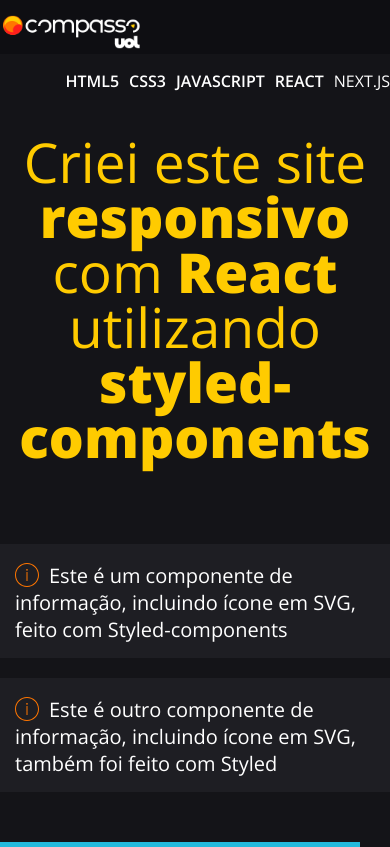
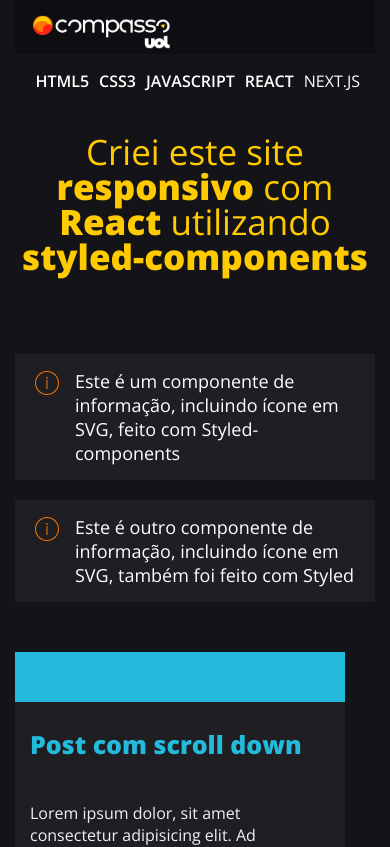
Before and after one commit to T14g/desafio-react, a React (Create React App) app: page / in a window 390 px wide. Shown: the top 847 px of the page. Built offline with nearby package versions, Linux system fonts and the light colour scheme.

Commit message:
Mobile styles for Header, info, title

```diff
--- a/src/App.styles.jsx
+++ b/src/App.styles.jsx
@@ -2,6 +2,7 @@ import styled from "styled-components";
 
 export const Container = styled.div`
     font-family: 'Open Sans', sans-serif;
+    padding: 0 15px;
     background: ${props => props.theme.body};
     color: ${props => props.lights ? '#000' : '#fff'};
 `
@@ -14,6 +15,11 @@ export const MainTitle = styled.h1`
     font-size: 55px;
     line-height: 1;
     color: ${props => props.theme.h1};
+
+    @media(max-width: 989px){
+        max-width: 606px;
+        font-size: 35px;
+    }
 `
 
 export const Strong = styled.strong`
--- a/src/components/header/header.styles.jsx
+++ b/src/components/header/header.styles.jsx
@@ -7,6 +7,7 @@ export const HeaderContainer = styled.header`
 export const InnerContainer = styled.div`
     max-width: 1200px;
     margin: 0 auto;
+    padding: 0 15px;
 
     &::after{
         display: table:
--- a/src/components/info/info.styles.jsx
+++ b/src/components/info/info.styles.jsx
@@ -1,18 +1,26 @@
 import styled from "styled-components";
 
 export const InfoContainer = styled.div`
-    max-width: 952px;
+    max-width: 880px;
     text-align:center;
     margin: 0 auto 20px;
     background: ${props => props.theme.infoBlock};
     padding: 15px;
     font-size: 20px;
     text-align: left;
+    padding-left: 60px;
+    position: relative;
 
     svg{
         margin-right: 10px;
-        position: relative;
-        top: 4px;
+        position: absolute;
+        top: 17px;
+        left: 20px;
+    }
+
+    @media(max-width: 989px){
+        max-width: 580px;
+        font-size: 18px;
     }
 `
 export const SVG = (() => (
--- a/src/components/modal/modal.styles.jsx
+++ b/src/components/modal/modal.styles.jsx
@@ -25,6 +25,18 @@ export const ModalContainer = styled.div`
         content: "";
         clear: both;
     }
+
+    @media(max-width: 989px){
+        max-width: 620px;
+    }
+
+    @media(max-width: 676px){
+        max-width: 400px;
+    }
+
+    @media(max-width: 450px){
+        max-width: 265px;
+    }
 `
 
 export const ModalTitle = styled.h2`
@@ -32,6 +44,14 @@ export const ModalTitle = styled.h2`
     margin: 7px 0;
     color: ${props => props.theme.modalText};
     font-family: ${fontFamily};
+
+    @media(max-width: 676px){
+        font-size: 35px;
+    }
+
+    @media(max-width: 450px){
+        font-size: 25px;
+    }
 `
 
 export const ModalContent = styled.div`
@@ -39,6 +59,14 @@ export const ModalContent = styled.div`
     font-size: 20px;
     color: ${props => props.theme.modalText};
     font-height: 500;
+
+    @media(max-width: 676px){
+        font-size: 18px;
+    }
+
+    @media(max-width: 450px){
+        font-size: 16px;
+    }
 `
 
 export const Button = styled.button`
@@ -60,4 +88,12 @@ export const Button = styled.button`
         cursor: pointer;
         opacity: 0.8;
     }
+
+    @media(max-width: 676px){
+        font-size: 25px;
+    }
+
+    @media(max-width: 450px){
+        font-size: 20px;
+    }
 `
--- a/src/components/post-grid/post-grid.styled.jsx
+++ b/src/components/post-grid/post-grid.styled.jsx
@@ -12,4 +12,8 @@ export const Container = styled.div`
         content: "";
         clear: both;
     }
+
+    @media(max-width: 989px){
+        max-width: 655px;
+    }
 `
--- a/src/components/post-item/post-item.styles.jsx
+++ b/src/components/post-item/post-item.styles.jsx
@@ -46,9 +46,18 @@ export const PostBox = styled.div`
         }
     }
 
-    &:not(:nth-child(3n)){
-        margin-right: 30px;
+    @media(min-width: 990px){
+        &:not(:nth-child(3n)){
+            margin-right: 30px;
+        }
     }
+
+    @media(max-width: 989px){
+        &:not(:nth-child(2n)){
+            margin-right: 30px;
+        }
+    }
+
 `
 
 export const PostTitle = styled.p`
```
